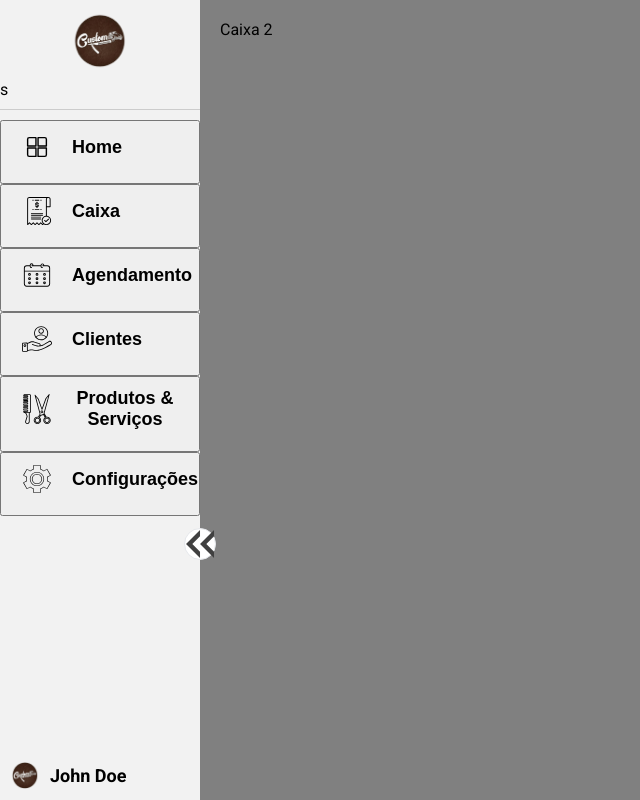
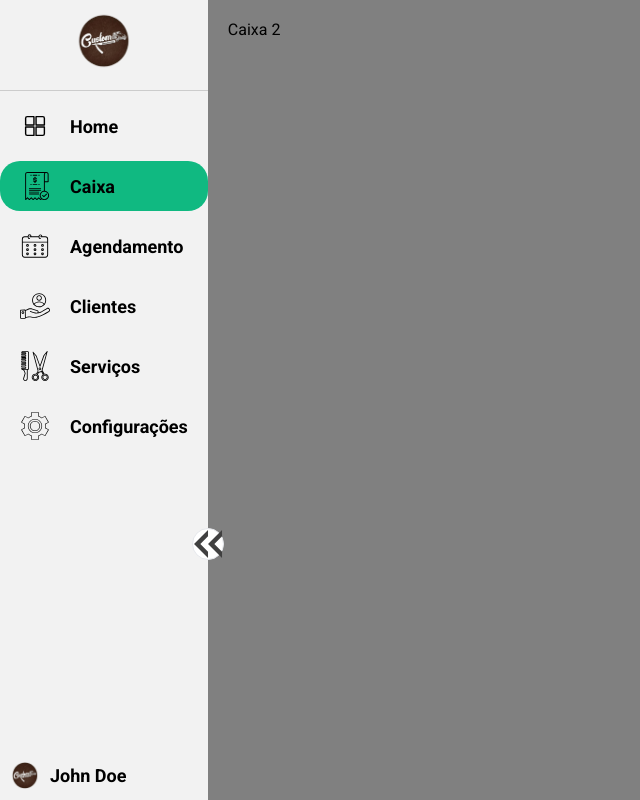
Before and after one commit to higorseixas/Custom-barber-shop-front, a Next.js app: page /dashboard in a window 1280 px wide. Shown: the whole page, without its empty margins (0-640 px from the left). Built offline with nearby package versions, Linux system fonts and the light colour scheme.

Commit message:
Estilzando botão do sidebar

```diff
--- a/src/components/Sidebar/sidebar.tsx
+++ b/src/components/Sidebar/sidebar.tsx
@@ -1,19 +1,25 @@
-import styled from 'styled-components';
-import Link from 'next/link';
 import { SidebarContext } from '@/contexts/SidebarContext';
-import { useRouter } from 'next/router';
 import { useContext } from 'react';
-import { SideBarButton } from '../Buttons/button';
+import { SideBarButton, SideBarButtonNavigation } from '../Buttons/button';
 import { PrimaryLogo } from '../Logo/primaryLogo';
-import { CalenderIcon, ClientIcon, ConfigIncon, LeftSidearrowIncon, MenuDashboardIcon, PaymentIcon, ServicesIcon } from '../Svgs';
+import { LeftSidearrowIncon } from '../Svgs';
 import { SubTitleSideBarH3 } from '../Titles/primaryTitles';
-import { Line, LogoContainer, NavContainer, NavItem, NavItemIcon, SidebarContainer, UserAvatar, UserContainer } from './styles';
+import {
+  Line,
+  LogoContainer,
+  NavContainer,
+  NavItem,
+  NavItemIcon,
+  SidebarContainer,
+  UserAvatar,
+  UserContainer
+} from './styles';
 import { SidebarData } from './sidebarData';
 
 
 export default function Sidebar() {
-  const router = useRouter();
   const { isCollapsed, toggleSidebarcollapse, handleSelectedContent } = useContext(SidebarContext);
+  const { selectedContent } = useContext(SidebarContext);
 
   const handleChangeContent = (content: string) => {
     handleSelectedContent(content)
@@ -31,18 +37,17 @@ export default function Sidebar() {
             width="60px"
             height="60px"
           />
-        </LogoContainer>s
+        </LogoContainer>
         <Line />
         {SidebarData.map((item) => (
-          <button
-            style={{ textDecoration: "none", color: "inherit" }}
+          <SideBarButtonNavigation
             onClick={() => handleChangeContent(item.href)}
           >
             <NavItem
               Collapsed={isCollapsed}
               style={{
                 backgroundColor:
-                  router.pathname === item.href ? "#10b981" : "",
+                selectedContent === item.href ? "#10b981" : "",
               }}
             >
               <NavItemIcon Collapsed={isCollapsed}>{item.icon}</NavItemIcon>
@@ -50,7 +55,7 @@ export default function Sidebar() {
                 <SubTitleSideBarH3>{item.name}</SubTitleSideBarH3>
               )}
             </NavItem>
-          </button>
+          </SideBarButtonNavigation>
         ))}
       </NavContainer>
       <UserContainer>
--- a/src/components/Sidebar/sidebarData.tsx
+++ b/src/components/Sidebar/sidebarData.tsx
@@ -46,7 +46,7 @@ export const SidebarData = [
     }} />,
   },
   {
-    name: "Produtos &\n Serviços",
+    name: "Serviços",
     href: "produtosEServiços",
     icon: <ServicesIcon style={{
       marginRight: "10px",
--- a/src/components/Sidebar/styles.tsx
+++ b/src/components/Sidebar/styles.tsx
@@ -4,7 +4,7 @@ export const SidebarContainer = styled.div<{ Collapsed: boolean }>`
   display: flex;
   flex-direction: column;
   justify-content: space-between;
-  width: ${({ Collapsed }) => (Collapsed ? "50px" : "200px")};
+  width: ${({ Collapsed }) => (Collapsed ? "50px" : "220px")};
   height: 100vh;
   background-color: #f2f2f2;
   transition: all 0.4s cubic-bezier(0.175, 0.885, 0.32, 1.1);
--- a/src/components/buttons/Button.tsx
+++ b/src/components/buttons/Button.tsx
@@ -59,6 +59,17 @@ export const PasswordRecoverButton = styled.button<PasswordRecoverButtonProps>`
   }
 `;
 
+export const SideBarButtonNavigation = styled.button`
+  background: none;
+  border: none;
+  border-radius: 50%;
+  color: inherit;
+  font: inherit;
+  text-decoration: none;
+  cursor: pointer;
+  padding: 0;
+`;
+
 export const SideBarButton = styled.button`
   position: absolute;
   right: 0;
```
